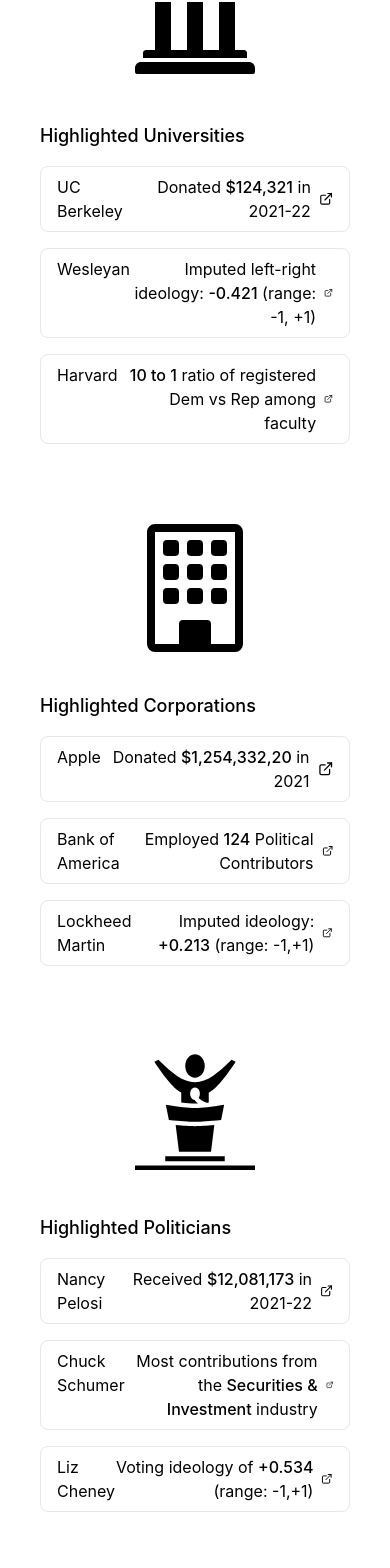
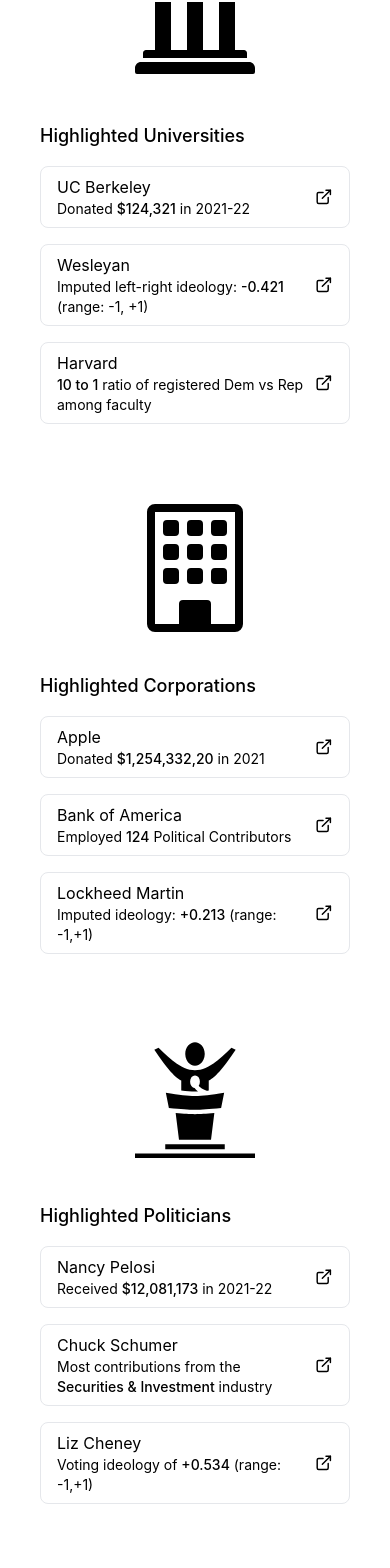
Before and after one commit to Caleb-Sutherland/votingbuck-frontend, a React (Create React App) app: page / in a window 390 px wide. Shown: the part 970-2538 px from the top of the page. Built offline with nearby package versions, Linux system fonts and the light colour scheme.

Commit message:
Fixed responsiveness on list items

```diff
--- a/src/pages/Main.tsx
+++ b/src/pages/Main.tsx
@@ -91,13 +91,11 @@
             {highlights.universities.map(function (entry, index) {
               return (
                 <Link key={index} to={"universities/" + entry.id}>
-                  <div className="flex flex-row justify-between bg-white border rounded-lg px-4 py-2">
-                    <div>
+                  <div className="flex flex-row items-center bg-white border rounded-lg px-4 py-2 space-x-2">
+                    <div className="w-full flex flex-col md:flex-row md:justify-between md:items-center">
                       <p>{entry.name}</p>
-                    </div>
-                    <div className="flex flex-row items-center space-x-2">
                       <p
-                        className="text-right"
+                        className="text-sm md:text-base"
                         dangerouslySetInnerHTML={{
                           __html: entry.statistic.replace(
                             /\*([^*]*)\*/g,
@@ -105,6 +103,8 @@
                           ),
                         }}
                       ></p>
+                    </div>
+                    <div>
                       <FiExternalLink size="1.1em" />
                     </div>
                   </div>
@@ -124,13 +124,11 @@
             {highlights.corporations.map(function (entry, index) {
               return (
                 <Link key={index} to={"corporations/" + entry.id}>
-                  <div className="flex flex-row justify-between bg-white border rounded-lg px-4 py-2">
-                    <div>
+                  <div className="flex flex-row items-center bg-white border rounded-lg px-4 py-2 space-x-2">
+                    <div className="w-full flex flex-col md:flex-row md:justify-between md:items-center">
                       <p>{entry.name}</p>
-                    </div>
-                    <div className="flex flex-row items-center space-x-2">
                       <p
-                        className="text-right"
+                        className="text-sm md:text-base"
                         dangerouslySetInnerHTML={{
                           __html: entry.statistic.replace(
                             /\*([^*]*)\*/g,
@@ -138,6 +136,8 @@
                           ),
                         }}
                       ></p>
+                    </div>
+                    <div>
                       <FiExternalLink size="1.1em" />
                     </div>
                   </div>
@@ -155,13 +155,11 @@
             {highlights.politicians.map(function (entry, index) {
               return (
                 <Link key={index} to={"politicians/" + entry.id}>
-                  <div className="flex flex-row justify-between bg-white border rounded-lg px-4 py-2">
-                    <div>
+                  <div className="flex flex-row items-center bg-white border rounded-lg px-4 py-2 space-x-2">
+                    <div className="w-full flex flex-col md:flex-row md:justify-between md:items-center">
                       <p>{entry.name}</p>
-                    </div>
-                    <div className="flex flex-row items-center space-x-2">
                       <p
-                        className="text-right"
+                        className="text-sm md:text-base"
                         dangerouslySetInnerHTML={{
                           __html: entry.statistic.replace(
                             /\*([^*]*)\*/g,
@@ -169,6 +167,8 @@
                           ),
                         }}
                       ></p>
+                    </div>
+                    <div>
                       <FiExternalLink size="1.1em" />
                     </div>
                   </div>
```
